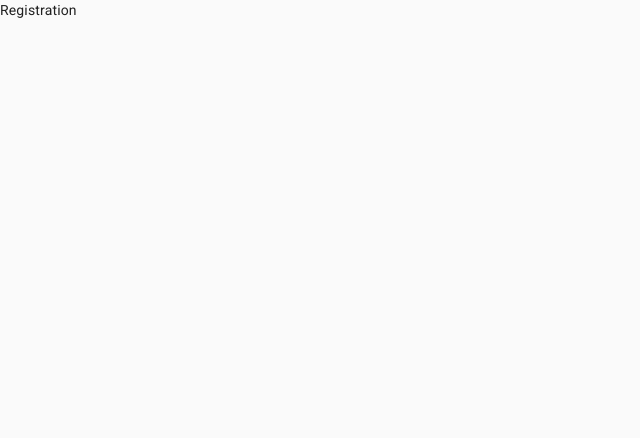
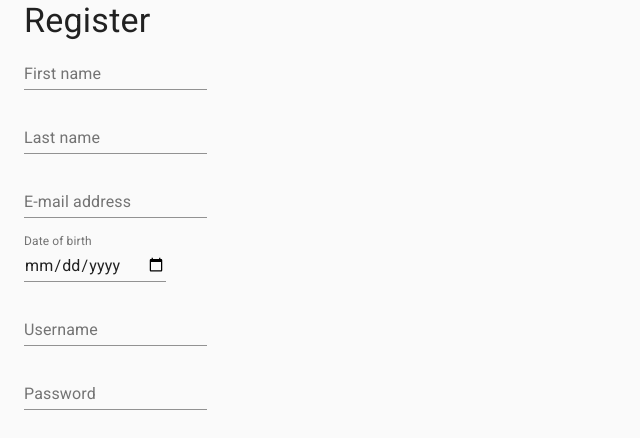
Before and after one commit to joaxcar/iv1201-group-5, a React (Create React App) app in the folder frontend/: page / in a window 1280 px wide. Shown: the top 438 px of the page, without its empty margins (0-640 px from the left). Built offline with nearby package versions, Linux system fonts and the light colour scheme.

Commit message:
Add form elements

```diff
--- a/frontend/src/containers/Registration.jsx
+++ b/frontend/src/containers/Registration.jsx
@@ -1,5 +1,39 @@
+import { Container, TextField, Grid, Typography } from "@material-ui/core";
+
 function Registration() {
-	return <>Registration</>;
+	return (
+		<Container>
+			<Typography variant="h4">Register</Typography>
+			<form>
+				<Grid container direction="column" spacing={2}>
+					<Grid item>
+						<TextField label="First name" />
+					</Grid>
+					<Grid item>
+						<TextField label="Last name" />
+					</Grid>
+					<Grid item>
+						<TextField label="E-mail address" />
+					</Grid>
+					<Grid item>
+						<TextField
+							type="date"
+							label="Date of birth"
+							InputLabelProps={{
+								shrink: true,
+							}}
+						/>
+					</Grid>
+					<Grid item>
+						<TextField label="Username" />
+					</Grid>
+					<Grid item>
+						<TextField label="Password" type="password" />
+					</Grid>
+				</Grid>
+			</form>
+		</Container>
+	);
 }
 
 export default Registration;
```
